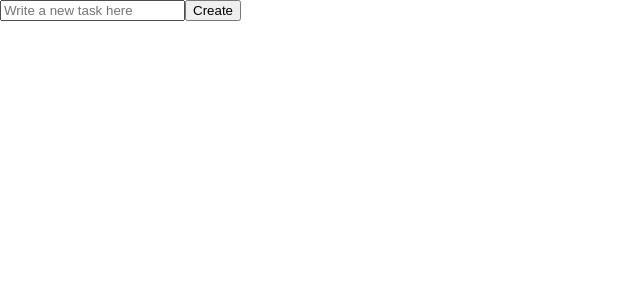
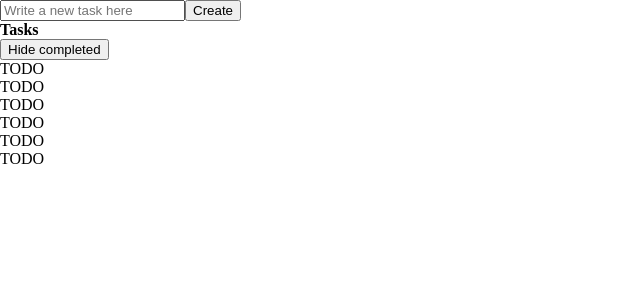
Before and after one commit to Julienger0/to-do-list-elecctro, a React (Create React App) app: page / in a window 1280 px wide. Shown: the top 300 px of the page, without its empty margins (0-640 px from the left). Built offline with nearby package versions, Linux system fonts and the light colour scheme.

Commit message:
React Context initialization, action add_task and delete task

```diff
--- a/src/App.js
+++ b/src/App.js
@@ -1,9 +1,11 @@
 import AddTask from "./AddTask";
+import ToDoList from "./ToDoList";
 
 function App() {
   return (
     <div className="app">
       <AddTask />
+      <ToDoList />
     </div>
   );
 }
--- /dev/null
+++ b/src/StateProvider.js
@@ -0,0 +1,14 @@
+import React, { createContext, useContext, useReducer } from "react";
+
+// Prepares the dataLayer
+export const StateContext = createContext();
+
+// Wrap our app and provide the Data layer
+export const StateProvider = ({ reducer, initialState, children }) => (
+  <StateContext.Provider value={useReducer(reducer, initialState)}>
+    {children}
+  </StateContext.Provider>
+);
+
+// Pull information from the data layer
+export const useStateValue = () => useContext(StateContext);
--- /dev/null
+++ b/src/ToDoList.js
@@ -0,0 +1,18 @@
+import React from "react";
+
+function ToDoList() {
+  return (
+    <div className="todolist">
+      <h4 className="todolist_title">Tasks</h4>
+      <button>Hide completed</button>
+      <p>TODO</p>
+      <p>TODO</p>
+      <p>TODO</p>
+      <p>TODO</p>
+      <p>TODO</p>
+      <p>TODO</p>
+    </div>
+  );
+}
+
+export default ToDoList;
--- a/src/index.js
+++ b/src/index.js
@@ -1,13 +1,17 @@
-import React from 'react';
-import ReactDOM from 'react-dom/client';
-import './index.css';
-import App from './App';
-import reportWebVitals from './reportWebVitals';
+import React from "react";
+import ReactDOM from "react-dom/client";
+import "./index.css";
+import App from "./App";
+import reportWebVitals from "./reportWebVitals";
+import { StateProvider } from "./StateProvider";
+import reducer, { initialState } from "./reducer";
 
-const root = ReactDOM.createRoot(document.getElementById('root'));
+const root = ReactDOM.createRoot(document.getElementById("root"));
 root.render(
   <React.StrictMode>
-    <App />
+    <StateProvider initialState={initialState} reducer={reducer}>
+      <App />
+    </StateProvider>
   </React.StrictMode>
 );
 
--- /dev/null
+++ b/src/reducer.js
@@ -0,0 +1,29 @@
+export const initialState = {
+  todolist: [],
+};
+
+const reducer = (state, action) => {
+  switch (action.type) {
+    case "ADD_TASK":
+      return {
+        ...state,
+        todolist: [...state.todolist, action.item],
+      };
+
+    case "DELETE_TASK":
+      const index = state.todolist.findIndex((todo) => todo.id === action.id);
+      let newtodolist = [...state.todolist];
+      if (index >= 0) {
+        newtodolist.splice(index, 1);
+      }
+      return {
+        ...state,
+        todolist: newtodolist,
+      };
+
+    default:
+      return state;
+  }
+};
+
+export default reducer;
```
